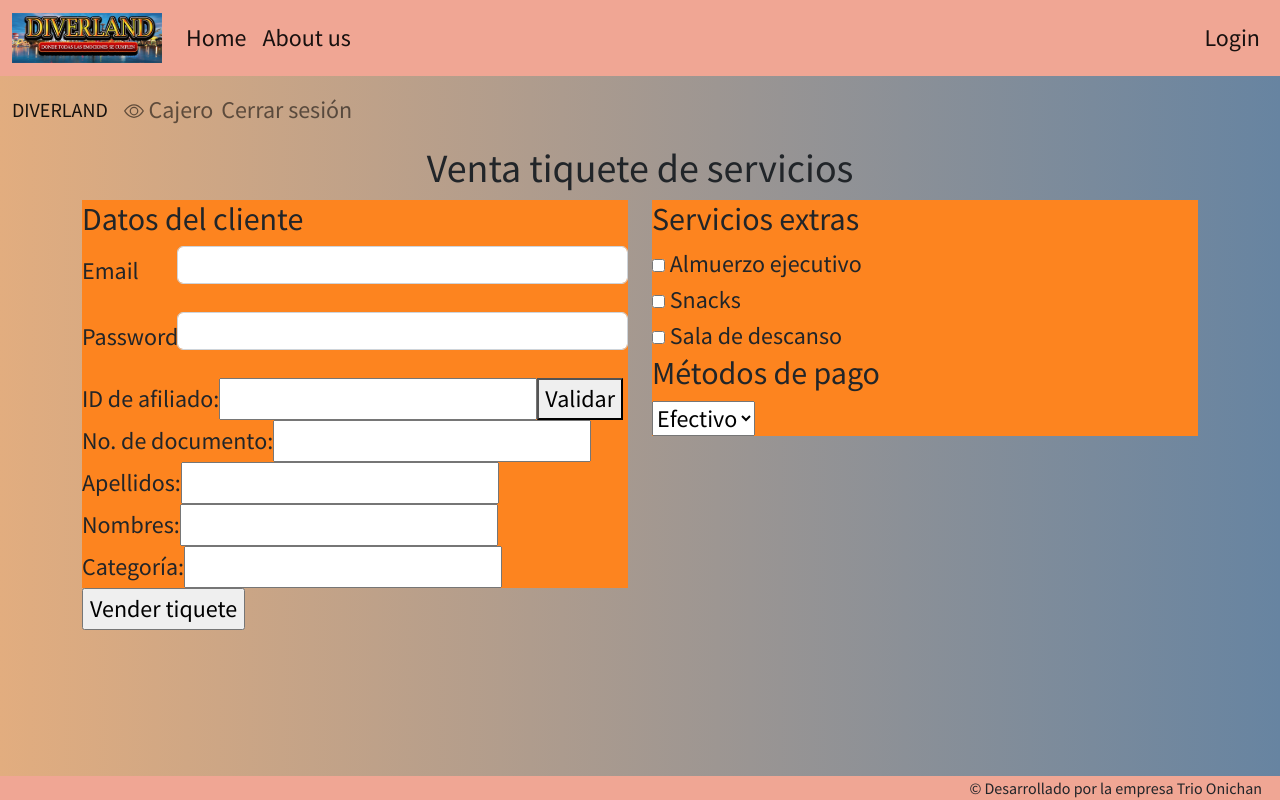
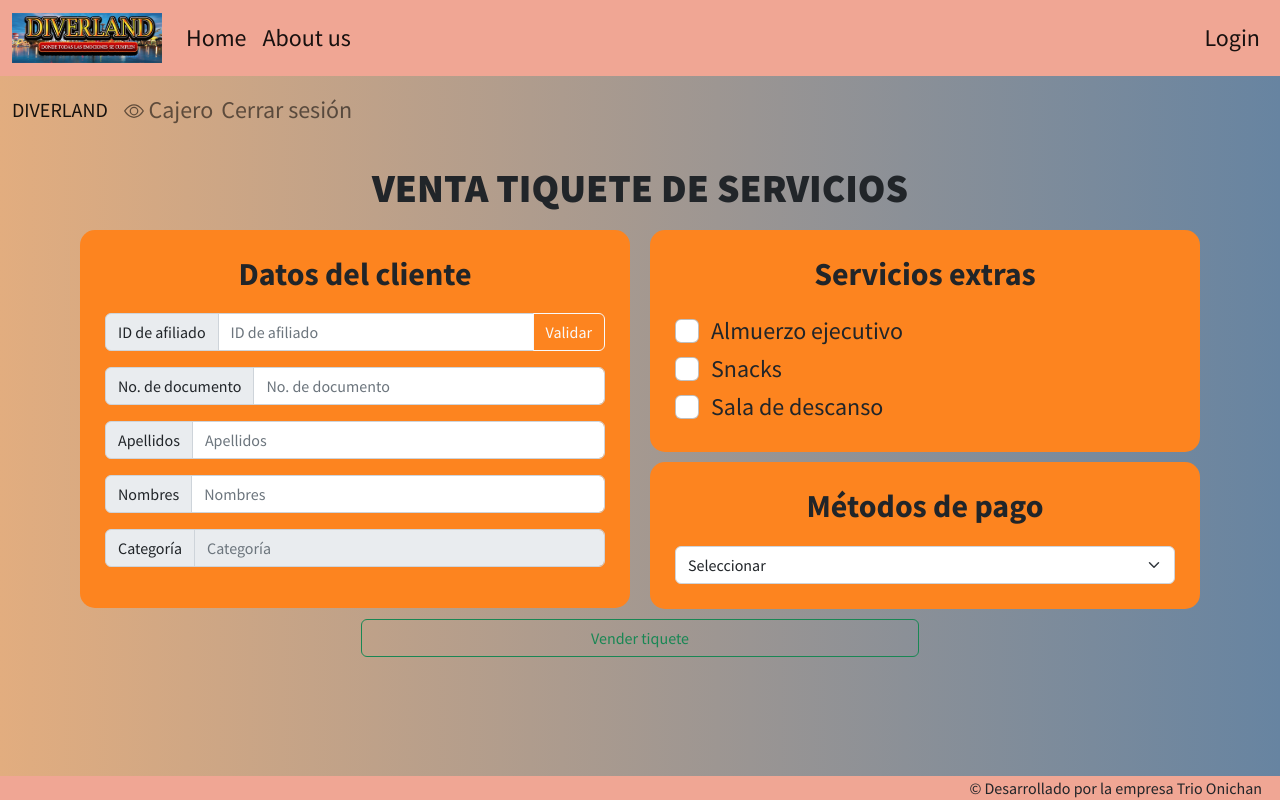
Before and after one commit to Aegisystem/Diverland, an Angular app in the folder front/: page /cajero in a window 1280 px wide. Built offline with nearby package versions, Linux system fonts and the light colour scheme.

Commit message:
Form de cajero casi terminado, faltan pequeños detalles

```diff
--- a/front/src/app/pestañaCajero/contenido-cajero/contenido-cajero.component.css
+++ b/front/src/app/pestañaCajero/contenido-cajero/contenido-cajero.component.css
@@ -1,8 +1,26 @@
 h1 {
-    font: bold;
+    margin-top: 20px;
+    font-weight: 900;
+    text-transform: uppercase;
     text-align: center;
+}
+
+h2 {
+    font-weight: bold;
+    text-align: center;
+    margin-bottom: 20px;
 }
 
 .box {
     background-color: #FD841F;
+    margin: 10px;
+    padding: 25px;
+    border-radius: 15px;
 }
+
+
+.col {
+    margin: 0px;
+    border: 0px;
+    padding: 0px;
+}
--- a/front/src/app/pestañaCajero/contenido-cajero/contenido-cajero.component.html
+++ b/front/src/app/pestañaCajero/contenido-cajero/contenido-cajero.component.html
@@ -6,53 +6,74 @@
             <div class="col">
                 <div class="box" id="datosCliente">
                     <h2>Datos del cliente</h2>
-                    <div class="mb-3 row">
-                        <label for="staticEmail" class="col-sm-2 col-form-label">Email</label>
-                        <div class="col-sm-10">
-                          <input type="text" class="form-control" id="staticEmail">
-                        </div>
-                      </div>
-                      <div class="mb-3 row">
-                        <label for="inputPassword" class="col-sm-2 col-form-label">Password</label>
-                        <div class="col-sm-10">
-                          <input type="password" class="form-control" id="inputPassword">
-                        </div>
-                      </div>
-                    <label for="">ID de afiliado:</label>
-                    <input type="text">
-                    <button>Validar</button>
-                    <br>
-                    <label for="">No. de documento:</label>
-                    <input type="text">
-                    <br>
-                    <label for="">Apellidos:</label>
-                    <input type="text">
-                    <br>
-                    <label for="">Nombres:</label>
-                    <input type="text">
-                    <br>
-                    <label for="">Categoría:</label>
-                    <input type="text" readonly>
+
+                    <div class="input-group mb-3">
+                        <span class="input-group-text">ID de afiliado</span>
+                        <input type="text" class="form-control" placeholder="ID de afiliado" aria-label="ID de afiliado"
+                            aria-describedby="button-addon2">
+                        <button class="btn btn-outline-light" type="button" id="button-addon2">Validar</button>
+                    </div>
+
+                    <div class="input-group mb-3">
+                        <span class="input-group-text">No. de documento</span>
+                        <input type="text" class="form-control" placeholder="No. de documento"
+                            aria-label="No. de documento">
+                    </div>
+
+                    <div class="input-group mb-3">
+                        <span class="input-group-text">Apellidos</span>
+                        <input type="text" class="form-control" placeholder="Apellidos" aria-label="Apellidos">
+                    </div>
+
+                    <div class="input-group mb-3">
+                        <span class="input-group-text">Nombres</span>
+                        <input type="text" class="form-control" placeholder="Nombres" aria-label="Nombres">
+                    </div>
+
+                    <div class="input-group mb-3">
+                        <span class="input-group-text">Categoría</span>
+                        <input type="text" disabled readonly class="form-control" placeholder="Categoría"
+                            aria-label="Categoría">
+                    </div>
+
                 </div>
             </div>
             <div class="col">
                 <div class="box" id="serviciosExtras">
                     <h2>Servicios extras</h2>
-                    <input type="checkbox" name="serviciosExtras" value="Almuerzo ejecutivo"> Almuerzo ejecutivo
-                    <br>
-                    <input type="checkbox" name="serviciosExtras" value="Snacks"> Snacks
-                    <br>
-                    <input type="checkbox" name="serviciosExtras" value="Sala de descanso"> Sala de descanso
+
+                    <div class="form-check">
+                        <input class="form-check-input" type="checkbox" value="" id="flexCheckDefault">
+                        <label class="form-check-label" for="">
+                            Almuerzo ejecutivo
+                        </label>
+                    </div>
+                    <div class="form-check">
+                        <input class="form-check-input" type="checkbox" value="" id="flexCheckDefault">
+                        <label class="form-check-label" for="">
+                            Snacks
+                        </label>
+                    </div>
+                    <div class="form-check">
+                        <input class="form-check-input" type="checkbox" value="" id="flexCheckDefault">
+                        <label class="form-check-label" for="">
+                            Sala de descanso
+                        </label>
+                    </div>
                 </div>
                 <div class="box" id="metodosPago">
                     <h2>Métodos de pago</h2>
-                    <select name="" id="">
-                        <option value="">Efectivo</option>
-                        <option value="">Tarjeta</option>
+
+                    <select class="form-select" aria-label="Metodos de pago">
+                        <option selected>Seleccionar</option>
+                        <option value="Efectivo">Efectivo</option>
+                        <option value="Tarjeta">Tarjeta</option>
                     </select>
                 </div>
             </div>
         </div>
-        <input type="submit" value="Vender tiquete">
+        <div class="d-grid gap-2 col-6 mx-auto">
+            <button class="btn btn-outline-success" type="button">Vender tiquete</button>
+        </div>
     </form>
 </div>
```
